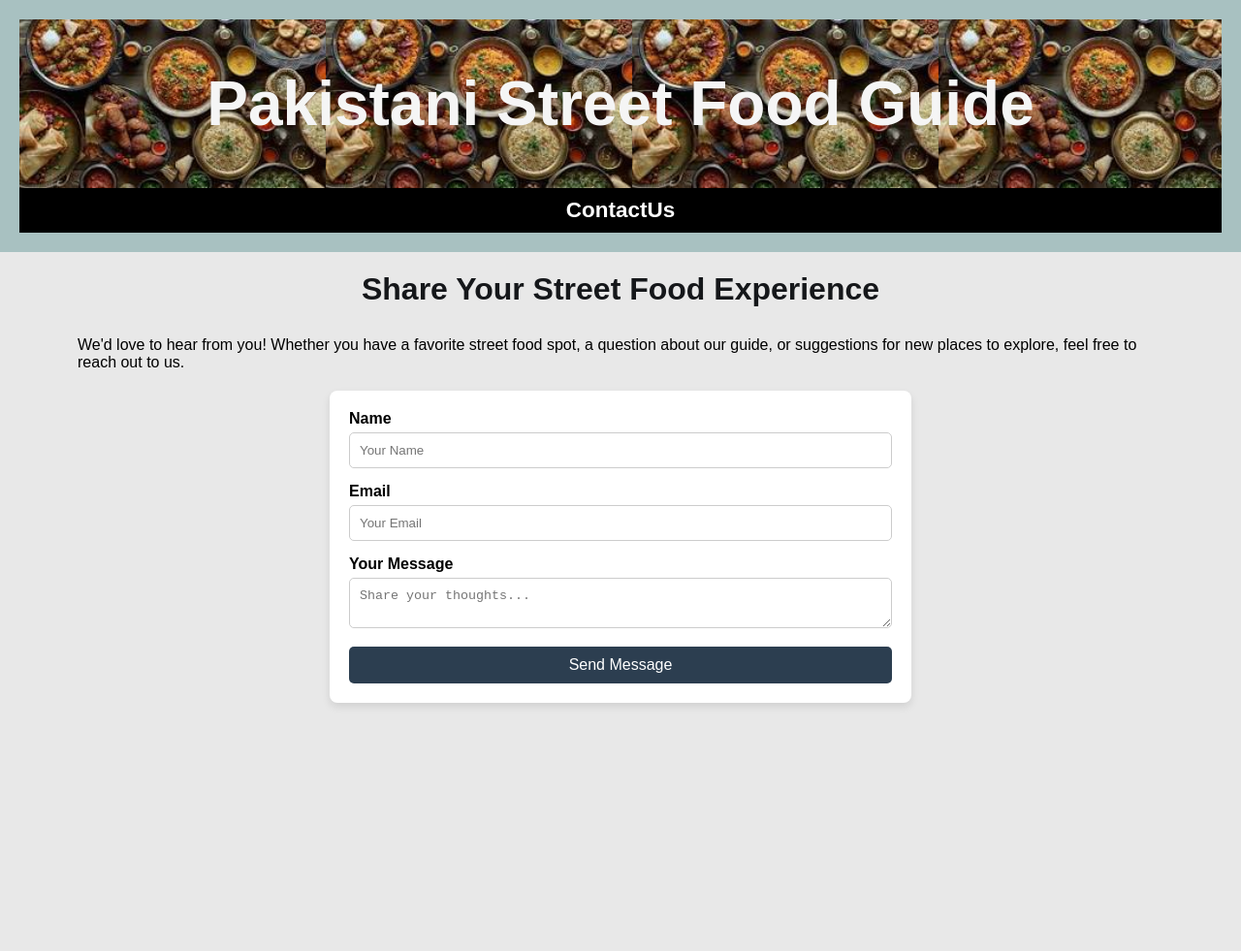
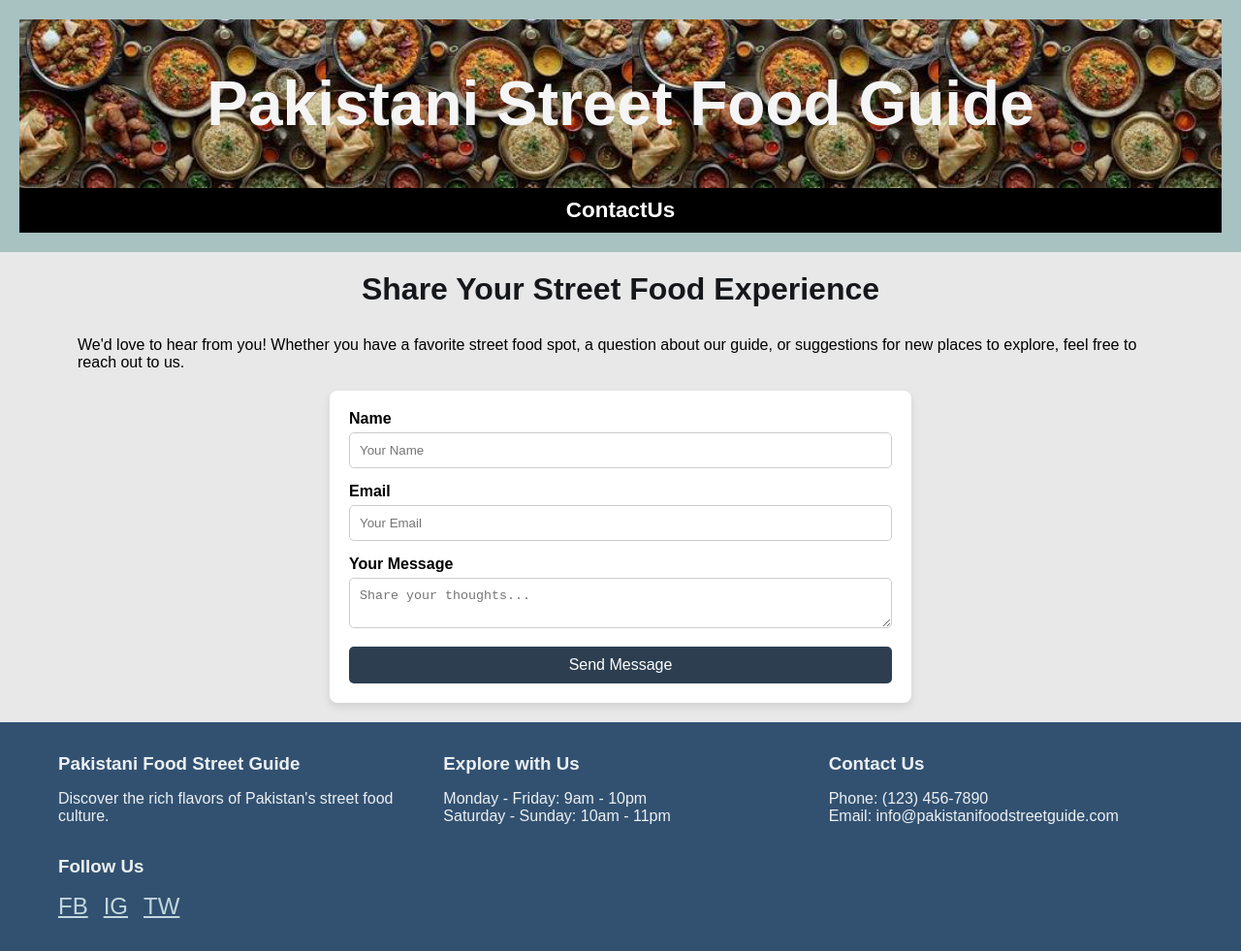
Before and after one commit to sum710/Pakistani-FoodStreet-guide, a plain HTML site: page contactus.html in a window 1280 px wide. Shown: the whole page at 97% size. Before the commit the page ends 800 px from the top, so only its background shows below. Drawn offline with Linux system fonts and the light colour scheme.

Commit message:
multipage, index.html, styles.css and images

```diff
--- a/contactus.html
+++ b/contactus.html
@@ -41,3 +41,29 @@
     </div>
   </section>
 </main>
+<footer>
+  <div class="container footer-content">
+    <div class="footer-section">
+      <h3>Pakistani Food Street Guide</h3>
+      <p>Discover the rich flavors of Pakistan's street food culture.<br/></p>
+    </div>
+    <div class="footer-section">
+      <h3>Explore with Us</h3>
+      <p>Monday - Friday: 9am - 10pm<br />Saturday - Sunday: 10am - 11pm</p>
+    </div>
+    <div class="footer-section">
+      <h3>Contact Us</h3>
+      <p>Phone: (123) 456-7890<br />Email: info@pakistanifoodstreetguide.com</p>
+    </div>
+    <div class="footer-section">
+      <h3>Follow Us</h3>
+      <div class="social-links">
+        <a href="#" aria-label="Facebook">FB</a>
+        <a href="#" aria-label="Instagram">IG</a>
+        <a href="#" aria-label="Twitter">TW</a>
+      </div>
+    </div>
+  </div>
+</footer>
+</body>
+</html>
--- a/styles.css
+++ b/styles.css
@@ -135,7 +135,7 @@ section {
       }
 .food-card {
         flex: 0 1 calc(25% - 2rem);
-        background-color:rgba(194, 124, 124, 0.829);
+        background-color:rgba(210, 126, 126, 0.829);
         text-align:center;
         border-radius: 10px;
         overflow: hidden;
```
Also changed, not shown: food.html (+2 -0 lines), foodgallery.html (+2 -0 lines), home.html (+2 -0 lines).
